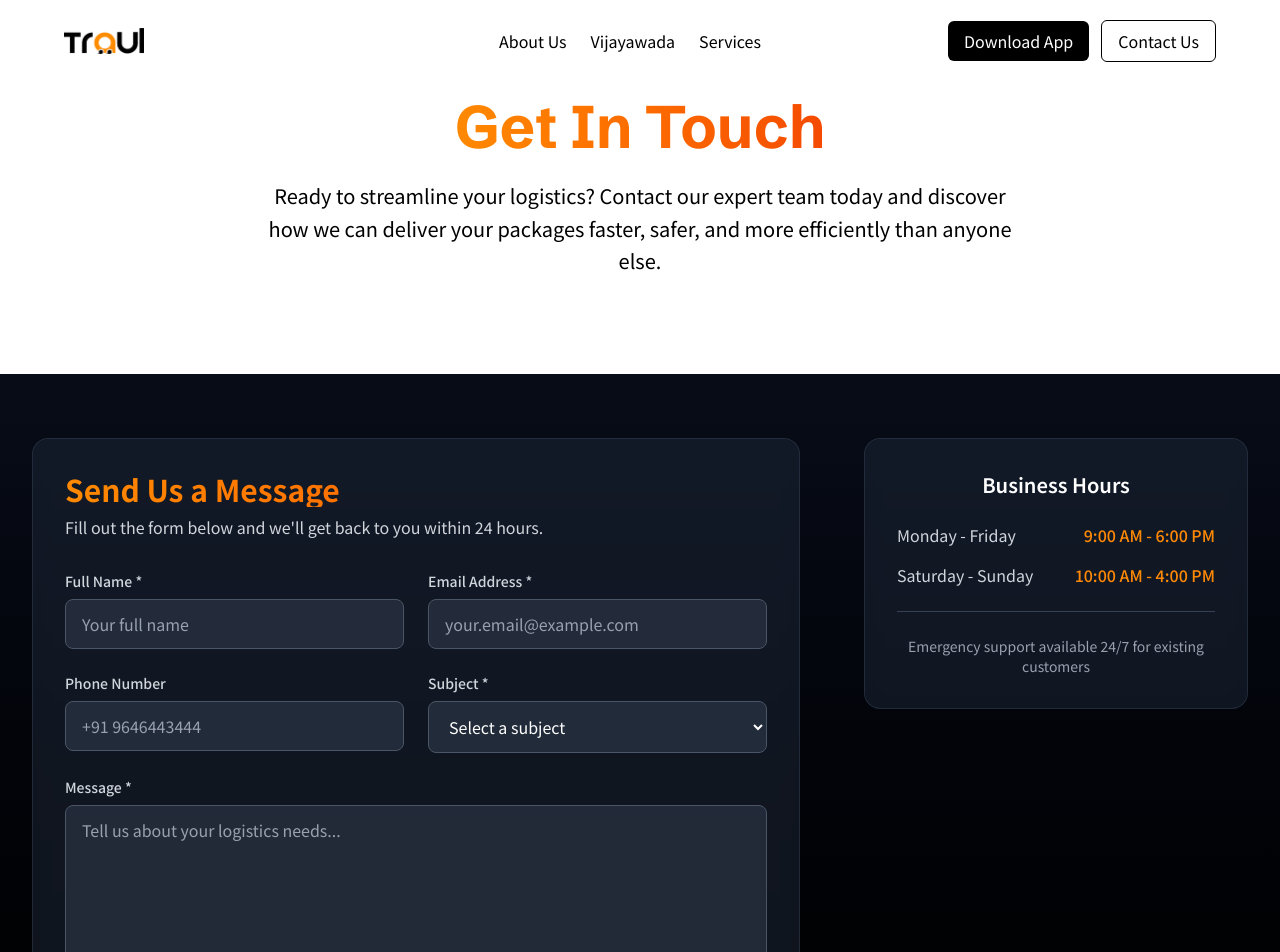
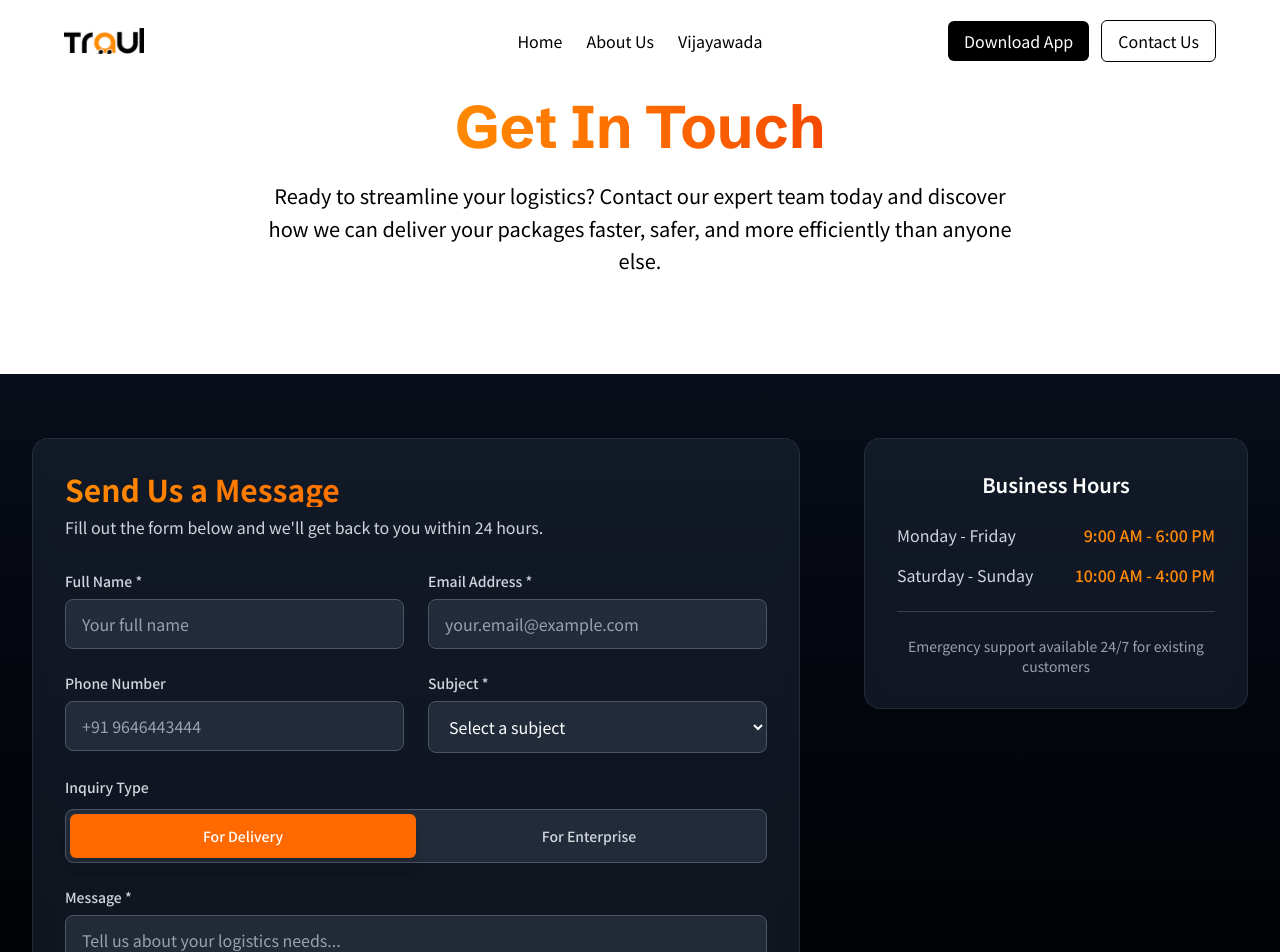
Before and after one commit to Traulteam/traul, a React (Vite) app: page /contact-us in a window 1280 px wide. Shown: the top 952 px of the page. Built offline with nearby package versions, Linux system fonts and the light colour scheme.

Commit message:
fix: VijayawadaBooking Page

```diff
--- a/src/Components/Header.jsx
+++ b/src/Components/Header.jsx
@@ -6,7 +6,6 @@ import { ChevronDown } from "lucide-react";
 function Header() {
   const [isMenuOpen, setIsMenuOpen] = useState(false);
   const [isScrolled, setIsScrolled] = useState(false);
-  const [isServicesDropdownOpen, setIsServicesDropdownOpen] = useState(false);
   const location = useLocation();
 
   // Check if current page is one of the policy pages that should have white background
@@ -53,7 +52,6 @@ function Header() {
   // Close menu on route change
   useEffect(() => {
     setIsMenuOpen(false);
-    setIsServicesDropdownOpen(false);
   }, [location.pathname]);
 
   // Close menu on window resize (desktop view)
@@ -88,13 +86,17 @@ function Header() {
         {/* Desktop Nav - Absolutely centered */}
         <nav className="hidden md:flex items-center justify-center gap-6 absolute left-1/2 transform -translate-x-1/2">
           <Link
+            to="/"
+            className="hover:font-semibold text-sm lg:text-base text-black"
+          >
+            Home
+          </Link>
+          <Link
             to="/about-us"
             className="hover:font-semibold text-sm lg:text-base text-black"
           >
             About Us
           </Link>
-
-
 
           <Link
             to="/booking"
@@ -102,75 +104,6 @@ function Header() {
           >
             Vijayawada
           </Link>
-
-          {/* Services Dropdown */}
-          <div
-            className="relative"
-            onMouseEnter={() => setIsServicesDropdownOpen(true)}
-            onMouseLeave={() => setIsServicesDropdownOpen(false)}
-          >
-            <div className="flex items-center gap-1">
-              <span className="hover:font-semibold text-sm lg:text-base text-black cursor-pointer">
-                Services
-              </span>
-              <ChevronDown
-                className={`w-4 h-4 transition-transform ${
-                  isServicesDropdownOpen ? 'rotate-180' : ''
-                }`}
-              />
-            </div>
-
-            {isServicesDropdownOpen && (
-              <>
-                {/* Transparent bridge to prevent hover gap */}
-                <div className="absolute top-full left-0 w-full h-2 bg-transparent"></div>
-                <div className="absolute top-full left-0 mt-2 w-64 bg-white border border-gray-200 rounded-lg shadow-lg py-2 z-50">
-                  <Link
-                    to="/vijayawada/office-shifting"
-                    onClick={() => setIsServicesDropdownOpen(false)}
-                    className="block px-4 py-2 text-sm text-gray-700 hover:bg-gray-100 hover:text-orange-600 transition-colors"
-                  >
-                    Office Shifting Services
-                  </Link>
-                  <Link
-                    to="/vijayawada/appliance-moving"
-                    onClick={() => setIsServicesDropdownOpen(false)}
-                    className="block px-4 py-2 text-sm text-gray-700 hover:bg-gray-100 hover:text-orange-600 transition-colors"
-                  >
-                    Appliance Moving Services
-                  </Link>
-                  <Link
-                    to="/vijayawada/furniture-transport"
-                    onClick={() => setIsServicesDropdownOpen(false)}
-                    className="block px-4 py-2 text-sm text-gray-700 hover:bg-gray-100 hover:text-orange-600 transition-colors"
-                  >
-                    Furniture Transport Services
-                  </Link>
-                  <Link
-                    to="/vijayawada/house-shifting"
-                    onClick={() => setIsServicesDropdownOpen(false)}
-                    className="block px-4 py-2 text-sm text-gray-700 hover:bg-gray-100 hover:text-orange-600 transition-colors"
-                  >
-                    House Shifting Services
-                  </Link>
-                  <Link
-                    to="/vijayawada/mini-truck-booking"
-                    onClick={() => setIsServicesDropdownOpen(false)}
-                    className="block px-4 py-2 text-sm text-gray-700 hover:bg-gray-100 hover:text-orange-600 transition-colors"
-                  >
-                    Mini Truck Booking
-                  </Link>
-                  <Link
-                    to="/vijayawada/parcel-delivery"
-                    onClick={() => setIsServicesDropdownOpen(false)}
-                    className="block px-4 py-2 text-sm text-gray-700 hover:bg-gray-100 hover:text-orange-600 transition-colors"
-                  >
-                    Parcel Delivery Services
-                  </Link>
-                </div>
-              </>
-            )}
-          </div>
         </nav>
 
         {/* Download and Contact Buttons - Pushed to far right */}
@@ -222,14 +155,19 @@ function Header() {
       >
         <nav className="flex flex-col px-4 py-4 space-y-4">
           <Link
+            to="/"
+            onClick={() => setIsMenuOpen(false)}
+            className="text-sm"
+          >
+            Home
+          </Link>
+          <Link
             to="/about-us"
             onClick={() => setIsMenuOpen(false)}
             className="text-sm"
           >
             About Us
           </Link>
-
-
 
           <Link
             to="/booking"
@@ -238,90 +176,6 @@ function Header() {
           >
             Vijayawada
           </Link>
-
-          {/* Mobile Services Dropdown */}
-          <div>
-            <div className="flex items-center gap-1">
-              <span className="text-sm cursor-pointer">
-                Services
-              </span>
-              <button
-                onClick={() => setIsServicesDropdownOpen(!isServicesDropdownOpen)}
-                className="flex items-center justify-center w-4 h-4 hover:bg-gray-100 rounded transition-colors"
-              >
-                <ChevronDown
-                  className={`w-4 h-4 transition-transform ${
-                    isServicesDropdownOpen ? 'rotate-180' : ''
-                  }`}
-                />
-              </button>
-            </div>
-
-            {isServicesDropdownOpen && (
-              <div className="mt-2 ml-4 space-y-2">
-                <Link
-                  to="/vijayawada/office-shifting"
-                  onClick={() => {
-                    setIsMenuOpen(false);
-                    setIsServicesDropdownOpen(false);
-                  }}
-                  className="block text-sm text-gray-600 hover:text-orange-600 transition-colors"
-                >
-                  Office Shifting Services
-                </Link>
-                <Link
-                  to="/vijayawada/appliance-moving"
-                  onClick={() => {
-                    setIsMenuOpen(false);
-                    setIsServicesDropdownOpen(false);
-                  }}
-                  className="block text-sm text-gray-600 hover:text-orange-600 transition-colors"
-                >
-                  Appliance Moving Services
-                </Link>
-                <Link
-                  to="/vijayawada/furniture-transport"
-                  onClick={() => {
-                    setIsMenuOpen(false);
-                    setIsServicesDropdownOpen(false);
-                  }}
-                  className="block text-sm text-gray-600 hover:text-orange-600 transition-colors"
-                >
-                  Furniture Transport Services
-                </Link>
-                <Link
-                  to="/vijayawada/house-shifting"
-                  onClick={() => {
-                    setIsMenuOpen(false);
-                    setIsServicesDropdownOpen(false);
-                  }}
-                  className="block text-sm text-gray-600 hover:text-orange-600 transition-colors"
-                >
-                  House Shifting Services
-                </Link>
-                <Link
-                  to="/vijayawada/mini-truck-booking"
-                  onClick={() => {
-                    setIsMenuOpen(false);
-                    setIsServicesDropdownOpen(false);
-                  }}
-                  className="block text-sm text-gray-600 hover:text-orange-600 transition-colors"
-                >
-                  Mini Truck Booking
-                </Link>
-                <Link
-                  to="/vijayawada/parcel-delivery"
-                  onClick={() => {
-                    setIsMenuOpen(false);
-                    setIsServicesDropdownOpen(false);
-                  }}
-                  className="block text-sm text-gray-600 hover:text-orange-600 transition-colors"
-                >
-                  Parcel Delivery Services
-                </Link>
-              </div>
-            )}
-          </div>
 
           <div className="flex flex-col gap-3">
             <Link
--- a/src/Components/HeroSection.jsx
+++ b/src/Components/HeroSection.jsx
@@ -69,10 +69,8 @@ function HeroSection() {
             ease: [0.25, 0.46, 0.45, 0.94],
           }}
         >
-          Book 2-wheeler & mini truck in seconds. Fast, affordable, and
-          trackable delivery services across{" "}
-          <span className="text-black font-semibold">Vijaywada</span> and
-          beyond.
+          Instant 2-Wheeler & Mini Truck Bookings – Fast, Affordable, and Fully Trackable Deliveries Anytime, Anywhere.
+
         </motion.p>
       </div>
     </div>
--- a/src/Components/Home/MobileTrackingSection.jsx
+++ b/src/Components/Home/MobileTrackingSection.jsx
@@ -48,7 +48,7 @@ const MobileTrackingSection = () => {
                       viewBox="0 0 24 24"
                       fill="currentColor"
                     >
-                      <path d="M17.523 15.3414c-.5511 0-.9993-.4486-.9993-.9997s.4482-.9993.9993-.9993c.5511 0 .9993.4482.9993.9993.0001.5511-.4482.9997-.9993.9997m-11.046 0c-.5511 0-.9993-.4486-.9993-.9997s.4482-.9993.9993-.9993c.5511 0 .9993.4482.9993.9993 0 .5511-.4482.9997-.9993.9997m11.4045-6.02l1.9973-3.4592a.416.416 0 00-.1521-.5676.416.416 0 00-.5676.1521l-2.0223 3.503C15.5902 8.2439 13.8533 7.8505 12 7.8505s-3.5902.3934-5.1367 1.0258L4.841 5.3735a.4161.4161 0 00-.5676-.1521.4157.4157 0 00-.1521.5676l1.9973 3.4592C2.61 10.2494.8995 12.8027.8995 15.7646v.2449c0 .1633.1321.2954.2954.2954h21.6092c.1633 0 .2954-.1321.2954-.2954v-.2449c0-2.9619-1.7105-5.5152-5.2209-6.5351" />
+                      <path d="M3,20.5V3.5C3,2.91 3.34,2.39 3.84,2.15L13.69,12L3.84,21.85C3.34,21.61 3,21.09 3,20.5M16.81,15.12L6.05,21.34L14.54,12.85L16.81,15.12M20.16,10.81C20.5,11.08 20.75,11.5 20.75,12C20.75,12.5 20.53,12.9 20.18,13.18L17.89,14.5L15.39,12L17.89,9.5L20.16,10.81M6.05,2.66L16.81,8.88L14.54,11.15L6.05,2.66Z" />
                     </svg>
                   </div>
                   <div className="text-left min-w-0 flex-1">
@@ -83,7 +83,7 @@ const MobileTrackingSection = () => {
 
                 {/* iOS Download Button */}
                 <a
-                  href="https://apps.apple.com/in/app/traul-driver/id6744351369"
+                  href="https://apps.apple.com/in/app/traul-customer/id6744353195"
                   target="_blank"
                   rel="noopener noreferrer"
                   className="group bg-gradient-to-r from-blue-600 to-blue-800 text-white px-2 py-1.5 sm:px-3 sm:py-2 md:px-4 md:py-2.5 lg:px-6 lg:py-3 xl:px-8 xl:py-4 rounded-lg sm:rounded-xl md:rounded-2xl font-medium flex items-center justify-center gap-1 sm:gap-2 md:gap-3 hover:from-blue-700 hover:to-blue-900 transition-all duration-300 shadow-lg hover:shadow-xl transform hover:-translate-y-1 hover:scale-105 text-xs sm:text-sm md:text-base w-full max-w-[120px] sm:max-w-[140px] md:max-w-[160px] lg:max-w-[180px] xl:max-w-none"
--- a/src/Pages/AppDownload.jsx
+++ b/src/Pages/AppDownload.jsx
@@ -156,7 +156,7 @@ export default function AppDownload() {
                 Google Play
               </motion.a>
               <motion.a
-                href="https://apps.apple.com/in/app/traul-driver/id6744351369"
+                href="https://apps.apple.com/in/app/traul-customer/id6744353195"
                 target="_blank"
                 rel="noopener noreferrer"
                 whileHover={{ scale: 1.05 }}
@@ -446,7 +446,7 @@ export default function AppDownload() {
                 Google Play
               </motion.a>
               <motion.a
-                href="https://apps.apple.com/in/app/traul-driver/id6744351369"
+                href="https://apps.apple.com/in/app/traul-customer/id6744353195"
                 target="_blank"
                 rel="noopener noreferrer"
                 whileHover={{ scale: 1.05 }}
--- a/src/Pages/ContactPage.jsx
+++ b/src/Pages/ContactPage.jsx
@@ -26,6 +26,7 @@ const ContactPage = () => {
     phone: "",
     subject: "",
     message: "",
+    inquiryType: "delivery", // Default to delivery
   });
   const [isSubmitting, setIsSubmitting] = useState(false);
   const [submitStatus, setSubmitStatus] = useState(null);
@@ -72,6 +73,13 @@ const ContactPage = () => {
     }
   };
 
+  const handleInquiryTypeChange = (type) => {
+    setFormData((prev) => ({
+      ...prev,
+      inquiryType: type,
+    }));
+  };
+
   const handleSubmit = async (e) => {
     e.preventDefault();
 
@@ -108,6 +116,7 @@ const ContactPage = () => {
         phone: formData.phone || "Not provided",
         subject: formData.subject,
         message: formData.message,
+        inquiry_type: formData.inquiryType === "enterprise" ? "For Enterprise" : "For Delivery",
         to_email: "traulteam@traul.in", // Updated to use your actual email
 
         // Alternative variable names that EmailJS commonly uses
@@ -116,6 +125,7 @@ const ContactPage = () => {
         user_phone: formData.phone || "Not provided",
         user_subject: formData.subject,
         user_message: formData.message,
+        user_inquiry_type: formData.inquiryType === "enterprise" ? "For Enterprise" : "For Delivery",
 
         // Additional debugging info
         timestamp: new Date().toISOString(),
@@ -132,6 +142,7 @@ const ContactPage = () => {
           phone: "",
           subject: "",
           message: "",
+          inquiryType: "delivery",
         });
         setErrors({});
       } else {
@@ -343,6 +354,39 @@ const ContactPage = () => {
                   </div>
                 </div>
 
+                {/* Inquiry Type Toggle */}
+                <div>
+                  <label className="block text-sm font-medium text-gray-300 mb-3">
+                    Inquiry Type
+                  </label>
+                  <div className="flex bg-gray-700/50 rounded-lg p-1 border border-gray-600">
+                    <button
+                      type="button"
+                      onClick={() => handleInquiryTypeChange("delivery")}
+                      disabled={isSubmitting}
+                      className={`flex-1 py-3 px-4 rounded-md font-medium text-sm transition-all duration-200 ${
+                        formData.inquiryType === "delivery"
+                          ? "bg-orange-500 text-white shadow-lg"
+                          : "text-gray-300 hover:text-white hover:bg-gray-600/50"
+                      } disabled:opacity-50`}
+                    >
+                      For Delivery
+                    </button>
+                    <button
+                      type="button"
+                      onClick={() => handleInquiryTypeChange("enterprise")}
+                      disabled={isSubmitting}
+                      className={`flex-1 py-3 px-4 rounded-md font-medium text-sm transition-all duration-200 ${
+                        formData.inquiryType === "enterprise"
+                          ? "bg-orange-500 text-white shadow-lg"
+                          : "text-gray-300 hover:text-white hover:bg-gray-600/50"
+                      } disabled:opacity-50`}
+                    >
+                      For Enterprise
+                    </button>
+                  </div>
+                </div>
+
                 <div>
                   <label
                     htmlFor="message"
```
Also changed, not shown: src/Components/AboutContent.jsx (+1 -10 lines).
